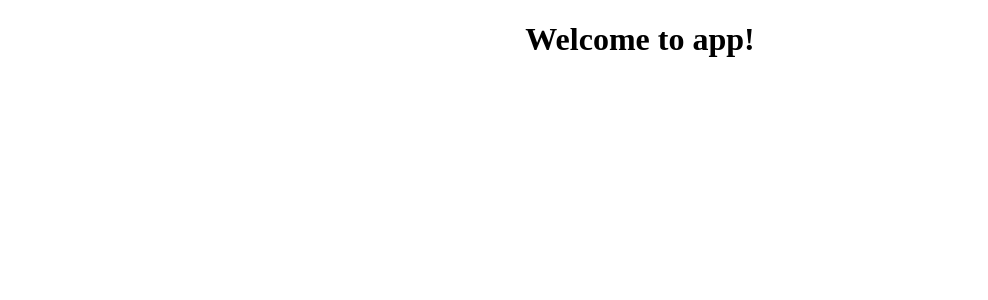
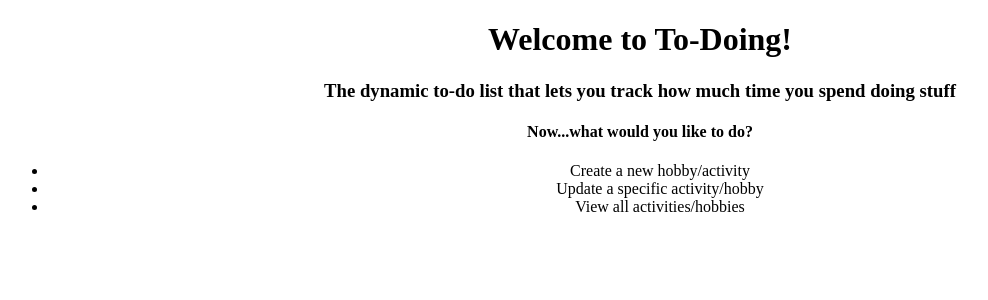
Before and after one commit to jmcnamara44/to-do-tracker, an Angular app: page / in a window 1280 px wide. Shown: the top 300 px of the page, without its empty margins (0-988 px from the left). Built offline with nearby package versions, Linux system fonts and the light colour scheme.

Commit message:
add some options for the user to choose from on site landing page.

```diff
--- a/src/app/app.component.html
+++ b/src/app/app.component.html
@@ -1,5 +1,4 @@
 <!--The content below is only a placeholder and can be replaced.-->
 <div style="text-align:center">
-  <h1>
-    Welcome to {{ title }}!
-  </h1>
+  <app-header></app-header>
+</div>
--- a/src/app/app.component.ts
+++ b/src/app/app.component.ts
@@ -6,5 +6,5 @@ import { Component } from '@angular/core';
   styleUrls: ['./app.component.css']
 })
 export class AppComponent {
-  title = 'app';
+
 }
--- a/src/app/header/header.component.html
+++ b/src/app/header/header.component.html
@@ -1,3 +1,8 @@
-<p>
-  header works!
-</p>
+<h1>Welcome to To-Doing!</h1>
+<h3>The dynamic to-do list that lets you track how much time you spend doing stuff</h3>
+<h4>Now...what would you like to do?</h4>
+<ul>
+  <li>Create a new hobby/activity</li>
+  <li>Update a specific activity/hobby</li>
+  <li>View all activities/hobbies</li>
+</ul>
```
Also changed, not shown: src/app/header/header.component.ts (line endings or trailing spaces).
